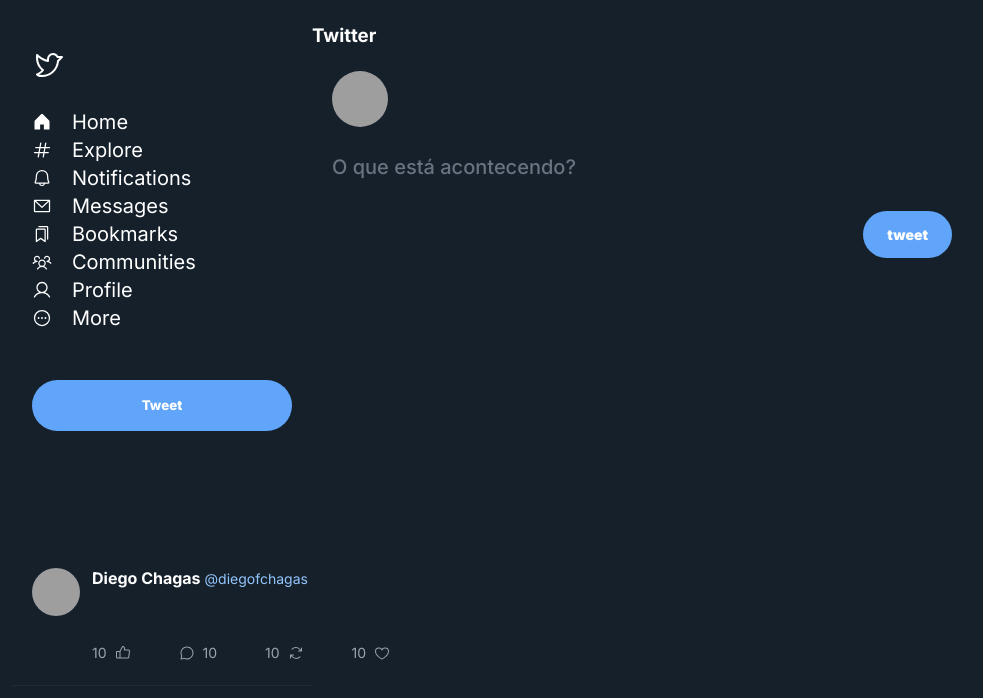
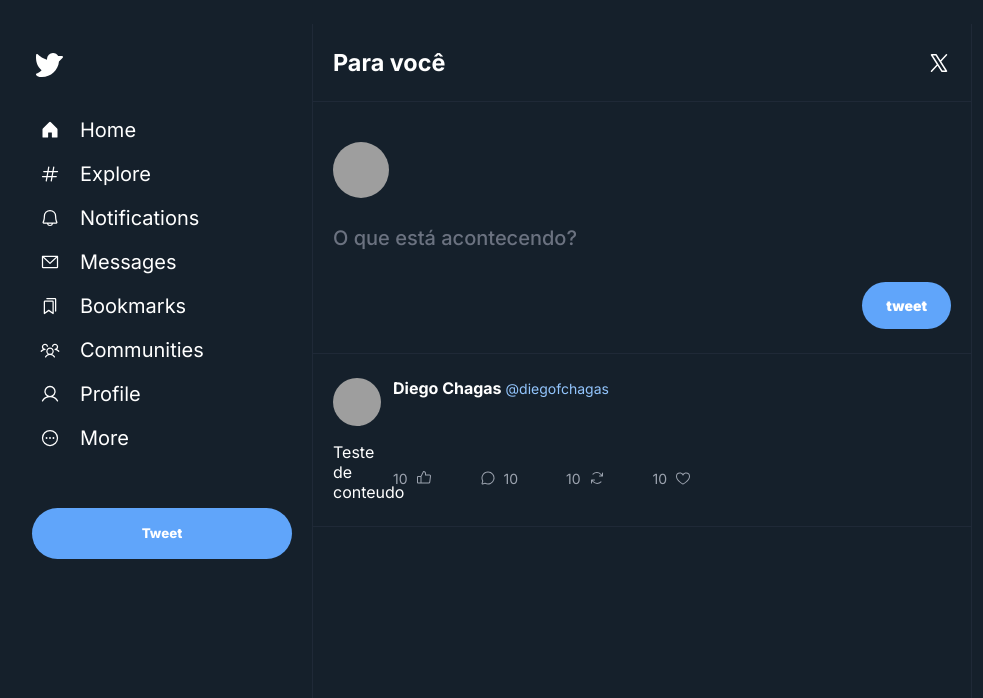
Before and after one commit to diegofchagas/clone-twitter, a React (Vite) app: page / in a window 1280 px wide. Shown: the top 698 px of the page, without its empty margins (148-1131 px from the left). Built offline with nearby package versions, Linux system fonts and the light colour scheme; grey boxes are pictures that could not be loaded.

Commit message:
ajustando algumas estilizações

```diff
--- a/src/App.tsx
+++ b/src/App.tsx
@@ -1,14 +1,12 @@
 import { Sidebar } from "./components/Sidebar";
-import { Tweet } from "./components/Tweet";
 import { Home } from "./pages/Home";
 
 function App() {
   return (
     <main>
       <Sidebar />
+      <div className="content">
       <Home />
-      <div>
-        <Tweet />
       </div>
     </main>
   );
--- a/src/components/Header/index.tsx
+++ b/src/components/Header/index.tsx
@@ -1,10 +1,13 @@
+import { XLogo } from "@phosphor-icons/react";
+import { HeaderContainer } from "./style";
 
 
 
 export const Header = ({ titulo }: { titulo: string }) => {
   return (
-    <div>
+    <HeaderContainer>
       <h3>{titulo}</h3>
-    </div>
+      <XLogo size={24} />
+    </HeaderContainer>
   );
 };
--- /dev/null
+++ b/src/components/Header/style.ts
@@ -0,0 +1,12 @@
+import styled from 'styled-components';
+
+export const HeaderContainer = styled.header`
+  padding: 1.5rem 1.25rem;
+  display:flex;
+  align-items:center;
+  justify-content:space-between;
+  margin-bottom:1rem;
+  font-size: 1.25rem;
+  font-weight:700;
+  border-bottom:1px solid #1F2937;
+`;
--- a/src/components/Sidebar/index.tsx
+++ b/src/components/Sidebar/index.tsx
@@ -16,7 +16,7 @@
   return (
     <Aside>
       <span>
-        <TwitterLogo size={32} />
+        <TwitterLogo size={32}  weight="fill"/>
       </span>
       <NavBar>
         <ul>
--- a/src/components/Sidebar/style.ts
+++ b/src/components/Sidebar/style.ts
@@ -30,10 +30,12 @@
     font-size: 1.25rem;
     line-height: 140%;
     cursor: pointer;
+    padding: 0.5rem;
   }
 
   li a:hover {
     background-color: #4b5563;
+    border-radius: 50px;
   }
 
   @media (max-width: 780px) {
@@ -56,6 +58,11 @@
   border: none;
   cursor: pointer;
 
+
+  &:hover{
+    filter: brightness(0.9);
+  }
+
   svg {
     display: none;
     color: white;
--- a/src/components/Tweet/index.tsx
+++ b/src/components/Tweet/index.tsx
@@ -16,7 +16,7 @@
         </div>
       </TweetContent>
 
-      <p>{content}</p>
+      <p>{content} Teste de conteudo</p>
 
       <TweetFooter>
         <FooterButton>
--- a/src/components/Tweet/styles.ts
+++ b/src/components/Tweet/styles.ts
@@ -5,7 +5,9 @@
   display:grid;
   grid-template-columns: 3rem 1fr;
   gap:0.75rem;
+  border-top:1px solid #1F2937;
   border-bottom: 1px solid #1F2937;
+
 
   img{
     width:3rem;
--- a/src/pages/Home/index.tsx
+++ b/src/pages/Home/index.tsx
@@ -1,17 +1,20 @@
 import { Header } from "../../components/Header";
+import { Tweet } from "../../components/Tweet";
 import { Form, TweetButton } from "./style";
 
 export const Home = () => {
   return (
     <div>
-      <Header titulo="Twitter" />
-
+      <Header titulo="Para você" />
       <Form>
         <img src="https://github.com/diegofchagas.png" alt="Diego Chagas" />
         <label htmlFor=""></label>
         <textarea placeholder="O que está acontecendo?" />
         <TweetButton type="submit">tweet</TweetButton>
       </Form>
+
+
+      <Tweet/>
     </div>
   );
 };
--- a/src/styles/global.tsx
+++ b/src/styles/global.tsx
@@ -26,4 +26,9 @@
     display:grid;
     grid-template-columns: 300px 1fr;
   }
+
+  .content{
+    border-left:1px solid #1F2937;
+    border-right: 1px solid #1F2937;
+  }
 `;
```
